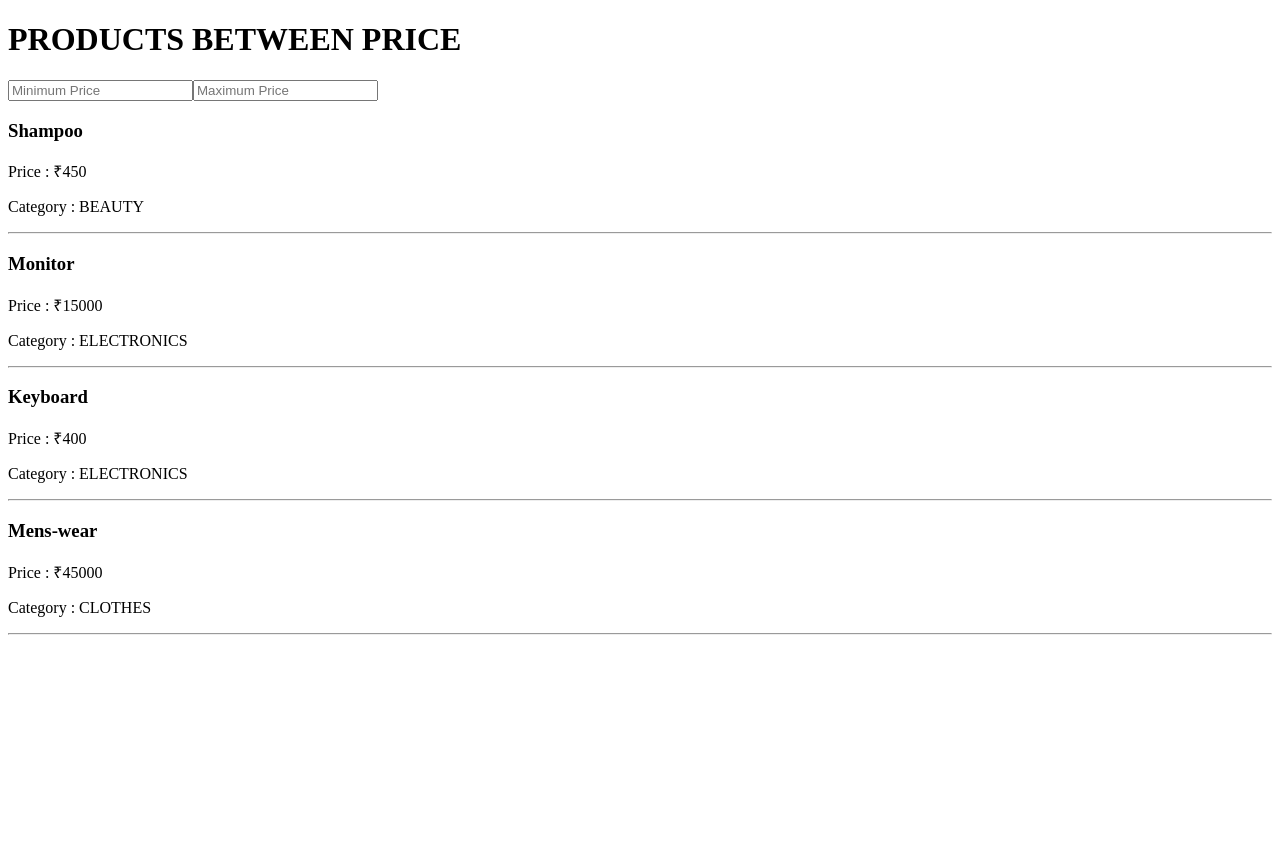
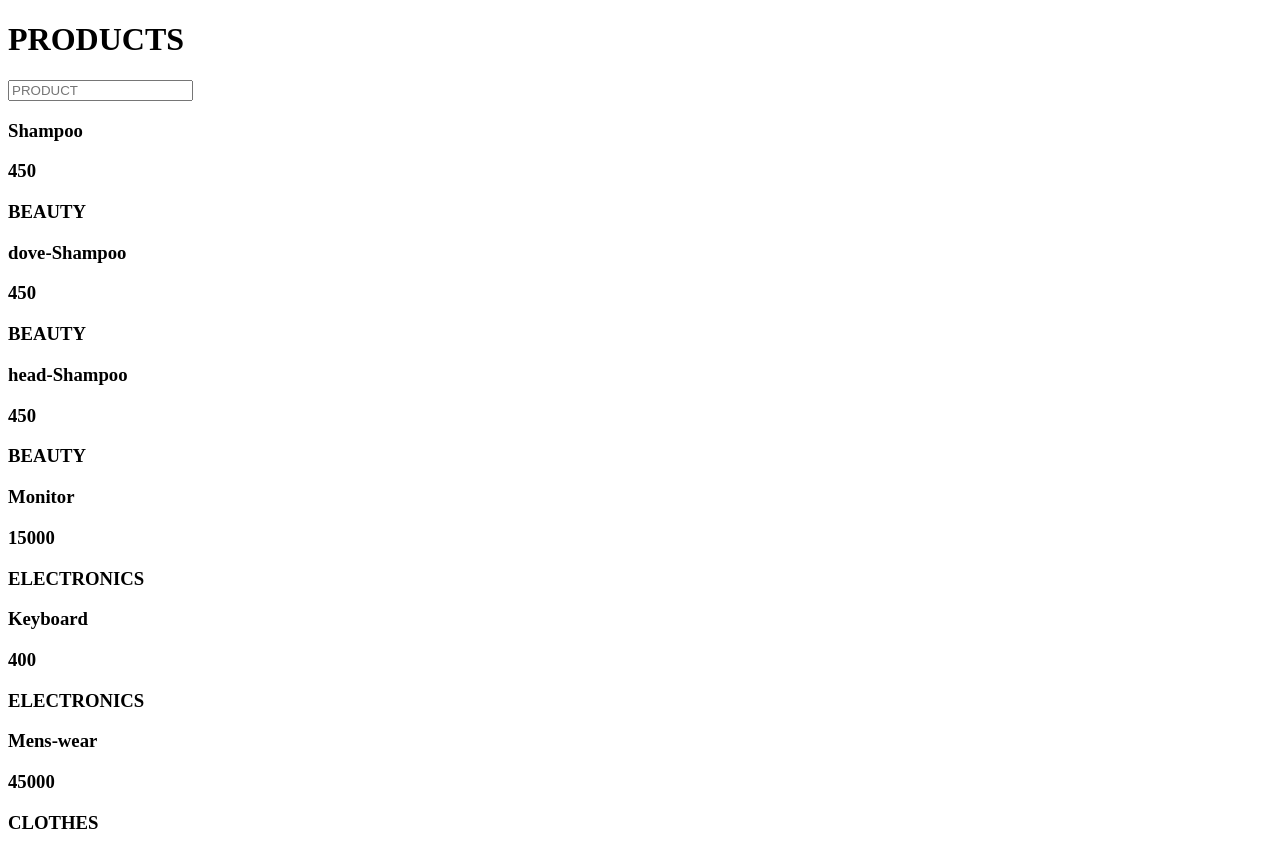
Before and after one commit to karanjoshi-kj/REACT, a React (Vite) app in the folder demo/: page / in a window 1280 px wide. Before the commit the page ends 800 px from the top, so only its background shows below. Built offline with nearby package versions, Linux system fonts and the light colour scheme.

Commit message:
QUESTION PRATICE

```diff
--- a/demo/src/App.jsx
+++ b/demo/src/App.jsx
@@ -5,13 +5,14 @@ import React from 'react'
 // import Card from './components/mapfunction/Card';
 // import Filter from './components/FILTERS/Filter';
 // import Filter1 from './components/FILTERS/Filter1';
-import Question from './components/FILTERS/Question';
+import Question1 from './components/FILTERS/Question1';
 // import Filtercard from './components/FILTERS/Filtercard';
 
 const App = () => {
   return (
     <div>
-      <Question />
+      <Question1 />
+      {/* <Questio1n /> */}
       {/* <Filter1 /> */}
       {/* <Filtercard /> */}
       {/* <Filter1card/> */}
--- /dev/null
+++ b/demo/src/components/FILTERS/Input1.jsx
@@ -0,0 +1,14 @@
+import React from 'react'
+
+const Input1 = ({search , setsearch}) => {
+  return (
+    <input
+    type="text"
+    placeholder="PRODUCT"
+    value={search}
+    onChange={(e) => setsearch(e.target.value)}
+    />
+  );
+};
+
+export default Input1
--- a/demo/src/components/FILTERS/Question.jsx
+++ b/demo/src/components/FILTERS/Question.jsx
@@ -59,7 +59,6 @@ const Question = () => {
           <h3>{product.name}</h3>
           <p>Price : ₹{product.Price}</p>
           <p>Category : {product.category}</p>
-          <hr />
         </div>
       ))}
     </div>
--- /dev/null
+++ b/demo/src/components/FILTERS/Question1.jsx
@@ -0,0 +1,67 @@
+import React, { useState } from 'react'
+import Input1 from "./Input1"
+
+const Question1 = () => {
+     const products = [
+    {
+      id: 1,
+      name: "Shampoo",
+      Price: 450,
+      category: "BEAUTY",
+    },
+    {
+      id: 4,
+      name: "dove-Shampoo",
+      Price: 450,
+      category: "BEAUTY",
+    },
+    {
+      id: 5,
+      name: "head-Shampoo",
+      Price: 450,
+      category: "BEAUTY",
+    },
+    {
+      id: 2,
+      name: "Monitor",
+      Price: 15000,
+      category: "ELECTRONICS",
+    },
+    {
+      id: 3,
+      name: "Keyboard",
+      Price: 400,
+      category: "ELECTRONICS",
+    },
+    {
+      id: 4,
+      name: "Mens-wear",
+      Price: 45000,
+      category: "CLOTHES",
+    },
+  ];
+
+  const[search , setsearch] = useState("");
+
+  const filteredproduct = products.filter((product) =>
+    product.name.toLowerCase().includes(search.toLowerCase()))
+  return (
+    <div>
+      <h1>PRODUCTS</h1>
+
+      <Input1
+      search={search}
+      setsearch={setsearch}
+      />
+    {filteredproduct.map((product) =>(
+        <div key={product.id}>
+<h3>{product.name}</h3>
+<h3>{product.Price}</h3>
+<h3>{product.category}</h3>
+        </div>
+    ))}
+    </div>
+  )
+}
+
+export default Question1
```
